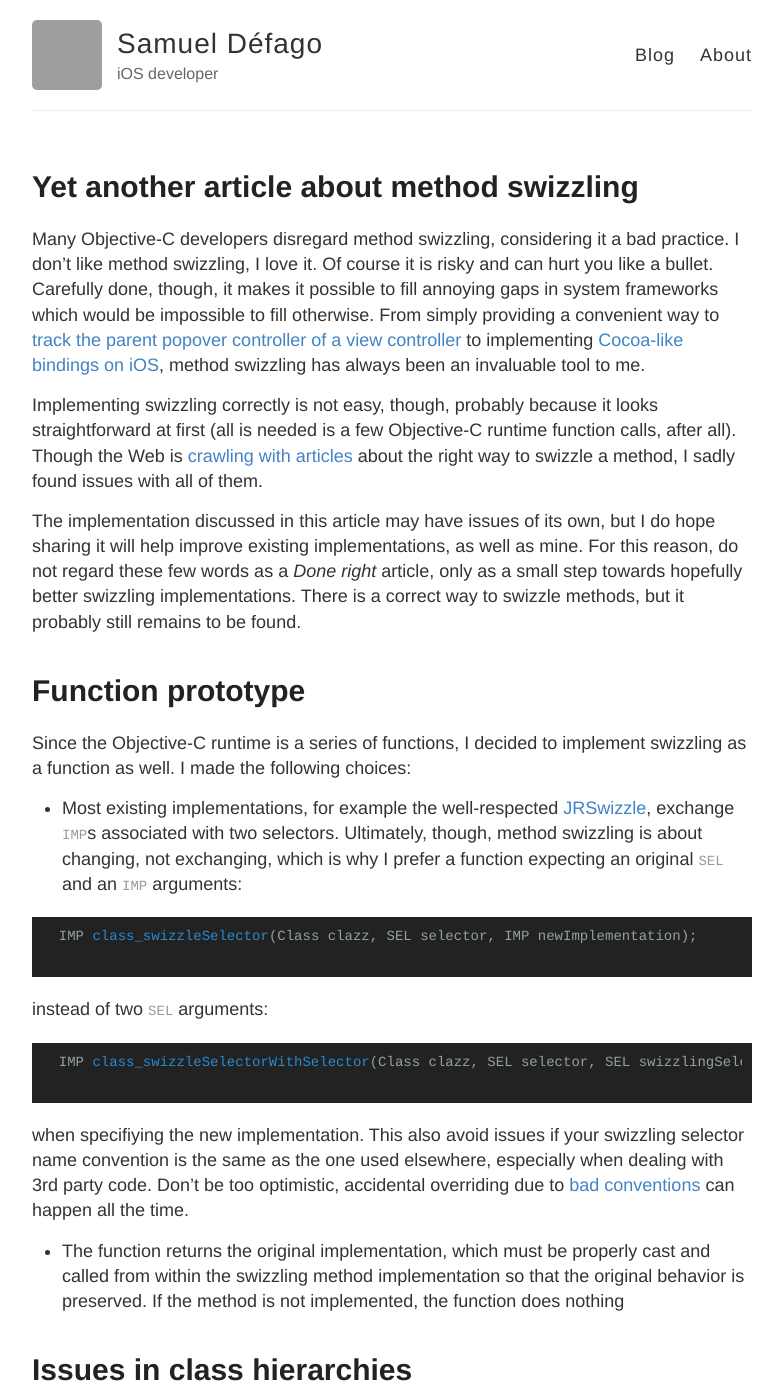
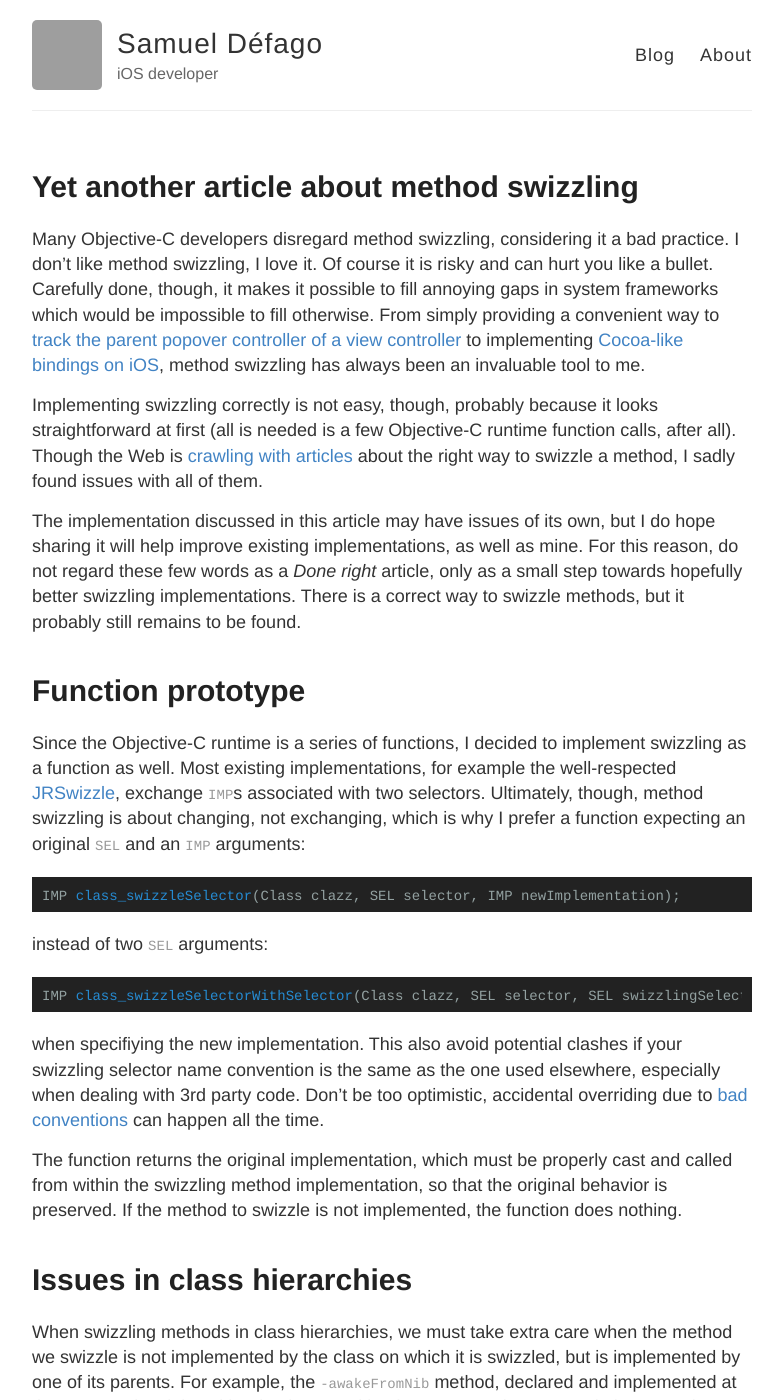
Before and after one commit to defagos/defagos.github.io, a Jekyll site: the page built from _posts/2014-12-4-yet_another_article_about_method_swizzling.md, in a window 1280 px wide and 1400 px high. Shown: the whole window, without its empty margins (248-1031 px from the left). Built offline with Jekyll 4.4.1, drawn with Linux system fonts in a browser that asks for light colours; some of the changed text lies outside the part shown; grey boxes are pictures that could not be loaded.

Commit message:
Fix layout issues

```diff
--- a/_posts/2014-12-4-yet_another_article_about_method_swizzling.md
+++ b/_posts/2014-12-4-yet_another_article_about_method_swizzling.md
@@ -11,20 +11,21 @@ The implementation discussed in this article may have issues of its own, but I d
 
 # Function prototype
 
-Since the Objective-C runtime is a series of functions, I decided to implement swizzling as a function as well. I made the following choices:
+Since the Objective-C runtime is a series of functions, I decided to implement swizzling as a function as well. Most existing implementations, for example the well-respected [JRSwizzle](https://github.com/rentzsch/jrswizzle), exchange `IMP`s associated with two selectors. Ultimately, though, method swizzling is about changing, not exchanging, which is why I prefer a function expecting an original `SEL` and an `IMP` arguments:
 
-* Most existing implementations, for example the well-respected [JRSwizzle](https://github.com/rentzsch/jrswizzle), exchange `IMP`s associated with two selectors. Ultimately, though, method swizzling is about changing, not exchanging, which is why I prefer a function expecting an original `SEL` and an `IMP` arguments:
+{% highlight objective-c %}
+IMP class_swizzleSelector(Class clazz, SEL selector, IMP newImplementation);
+{% endhighlight %}
 
-  {% highlight objective-c %}
-  IMP class_swizzleSelector(Class clazz, SEL selector, IMP newImplementation);
-  {% endhighlight %}
 instead of two `SEL` arguments:
 
-  {% highlight objective-c %}
-  IMP class_swizzleSelectorWithSelector(Class clazz, SEL selector, SEL swizzlingSelector);
-  {% endhighlight %}
-when specifiying the new implementation. This also avoid issues if your swizzling selector name convention is the same as the one used elsewhere, especially when dealing with 3rd party code. Don't be too optimistic, accidental overriding due to [bad conventions](https://github.com/search?l=objective-c&q=%22%28void%29commonInit%22&ref=searchresults&type=Code&utf8=%E2%9C%93) can happen all the time.
-* The function returns the original implementation, which must be properly cast and called from within the swizzling method implementation so that the original behavior is preserved. If the method is not implemented, the function does nothing
+{% highlight objective-c %}
+IMP class_swizzleSelectorWithSelector(Class clazz, SEL selector, SEL swizzlingSelector);
+{% endhighlight %}
+
+when specifiying the new implementation. This also avoid potential clashes if your swizzling selector name convention is the same as the one used elsewhere, especially when dealing with 3rd party code. Don't be too optimistic, accidental overriding due to [bad conventions](https://github.com/search?l=objective-c&q=%22%28void%29commonInit%22&ref=searchresults&type=Code&utf8=%E2%9C%93) can happen all the time.
+
+The function returns the original implementation, which must be properly cast and called from within the swizzling method implementation, so that the original behavior is preserved. If the method to swizzle is not implemented, the function does nothing.
 
 # Issues in class hierarchies
 
```
Also changed, not shown: other parts of _posts/2014-12-4-yet_another_article_about_method_swizzling.md (+6 -6 lines).
